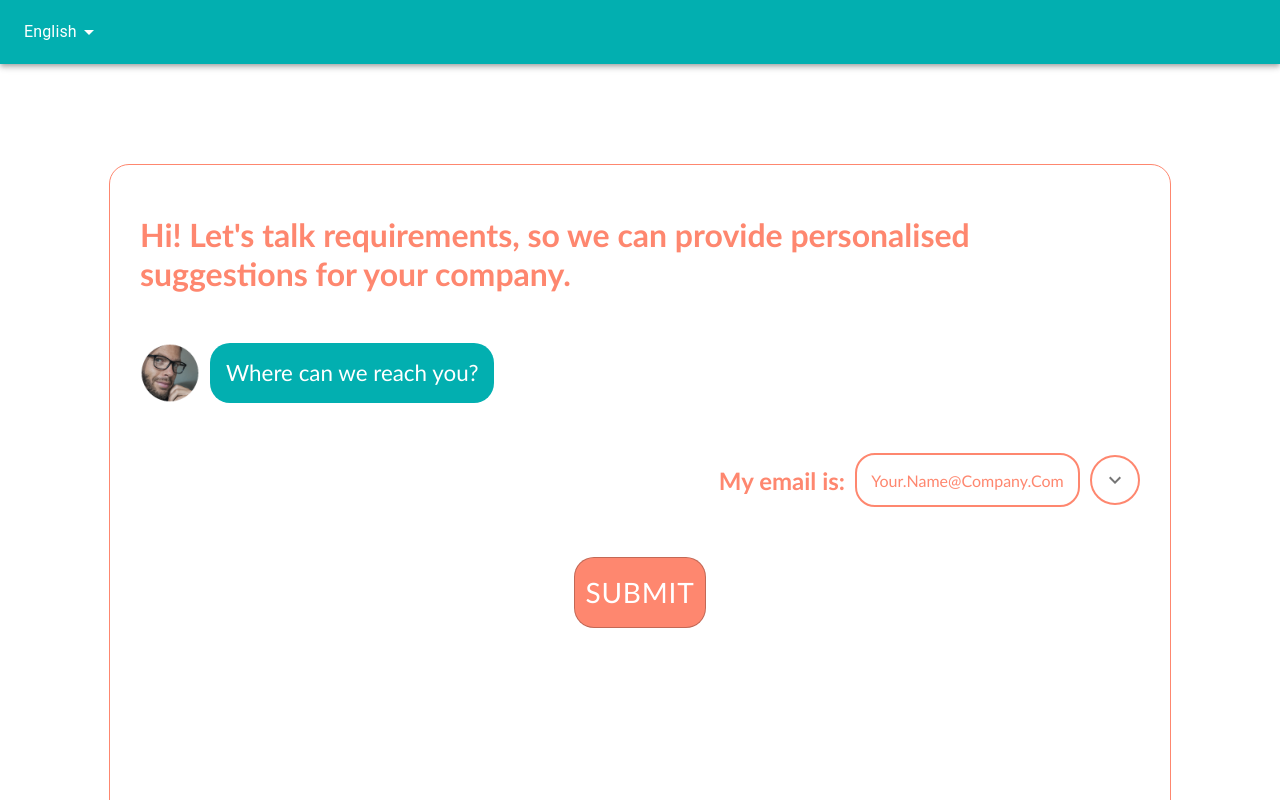
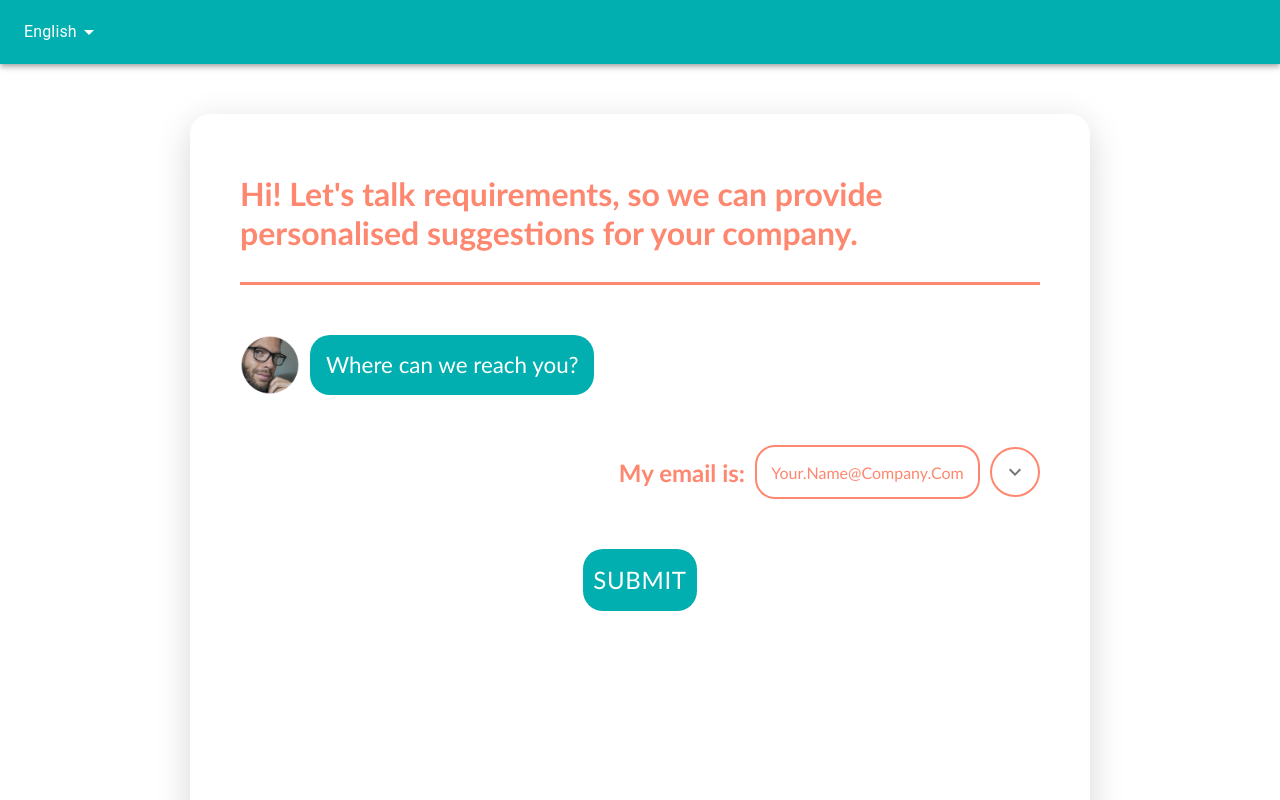
Before and after one commit to SevaDer14/flex_coast_client, a React (Create React App) app: page / in a window 1280 px wide. Shown: the top 800 px of the page. Built offline with nearby package versions, Linux system fonts and the light colour scheme.

Commit message:
adjusts styling of form-containerquestioneer

```diff
--- a/src/styles/desktop.css
+++ b/src/styles/desktop.css
@@ -41,13 +41,15 @@ h3 {
       -ms-flex-direction: column;
           flex-direction: column;
   min-height: 100vh;
-  max-width: 1000px;
+  max-width: 800px;
   margin: auto;
-  margin-top: 100px;
-  padding-left: 30px;
-  padding-right: 30px;
-  border: 1px solid #fe876f;
+  margin-top: 50px;
+  padding-top: 10px;
+  padding-left: 50px;
+  padding-right: 50px;
   border-radius: 20px;
+  -webkit-box-shadow: rgba(0, 0, 0, 0.16) 0px 10px 36px 0px;
+          box-shadow: rgba(0, 0, 0, 0.16) 0px 10px 36px 0px;
 }
 
 .question-container {
@@ -147,11 +149,16 @@ h3 {
   background-color: #fe876f;
 }
 
+.welcomeMessage {
+  padding-bottom: 30px;
+  border-bottom: 3px solid #fe876f;
+}
+
 .MuiButton-root {
   border-radius: 20px !important;
-  font-size: 28px !important;
+  font-size: 24px !important;
   color: white !important;
-  background-color: #fe876f !important;
+  background-color: #02afb0 !important;
   padding: 10px !important;
   -ms-flex-item-align: center !important;
       -ms-grid-row-align: center !important;
--- a/src/styles/desktop.scss
+++ b/src/styles/desktop.scss
@@ -4,13 +4,15 @@
   display: flex;
   flex-direction: column;
   min-height: 100vh;
-  max-width: 1000px;
+  max-width: 800px;
   margin: auto;
-  margin-top: 100px;
-  padding-left: 30px;
-  padding-right: 30px;
-  border: 1px solid $secondaryColor;
-  border-radius: 20px
+  margin-top: 50px;
+  padding-top: 10px;
+  padding-left: 50px;
+  padding-right: 50px;
+  //border: 1px solid lightgray;
+  border-radius: 20px;
+  box-shadow: rgba(0, 0, 0, 0.16) 0px 10px 36px 0px;
 }
 
 .question-container {
@@ -80,11 +82,16 @@
   }
 }
 
+.welcomeMessage {
+  padding-bottom: 30px;
+  border-bottom: 3px solid $secondaryColor;
+}
+
 .MuiButton-root {
   border-radius: 20px !important;
-  font-size: 28px !important;
+  font-size: 24px !important;
   color: white !important;
-  background-color: $secondaryColor !important;
+  background-color: $mainColor !important;
   padding: 10px !important;
   align-self: center !important;
 }
--- a/src/views/QuestionaryForm.jsx
+++ b/src/views/QuestionaryForm.jsx
@@ -12,7 +12,7 @@ const QuestionaryForm = () => {
 
   return (
     <div className='form-container'>
-      <h2 data-cy='welcome-message'>{t('welcomeMessage')}</h2>
+      <h2 className='welcomeMessage' data-cy='welcome-message'>{t('welcomeMessage')}</h2>
       <div data-cy='email-container'>
         <Question text={t('question.email')} />
         <Answer
@@ -29,7 +29,6 @@ const QuestionaryForm = () => {
         </>
       ) : (
         <Button
-          variant='outlined'
           circular
           data-cy='submit-btn'
           onClick={() => Inquiries.create(formData)}>
```
Also changed, not shown: 1 other file (tests, documents, lock files or other folders).
